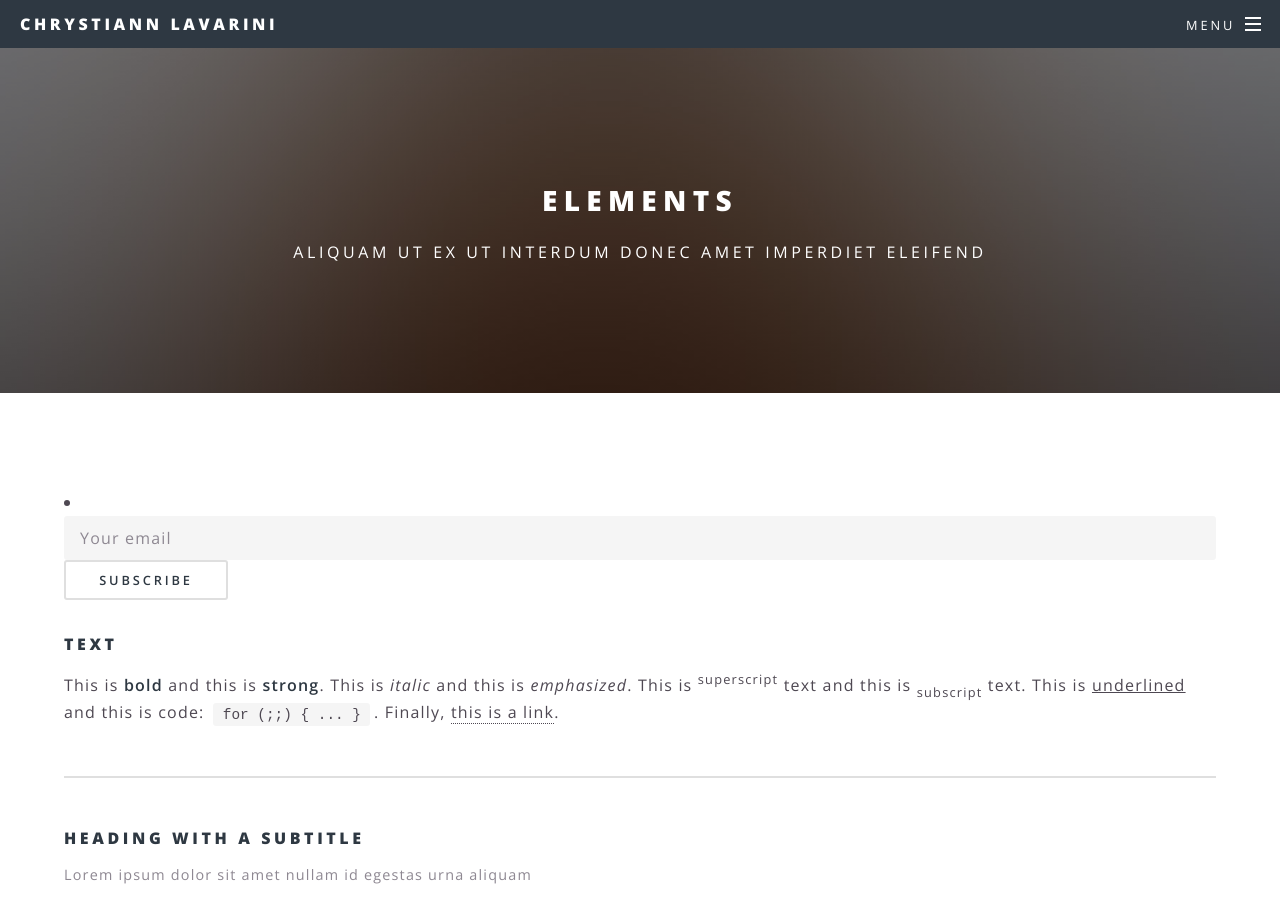
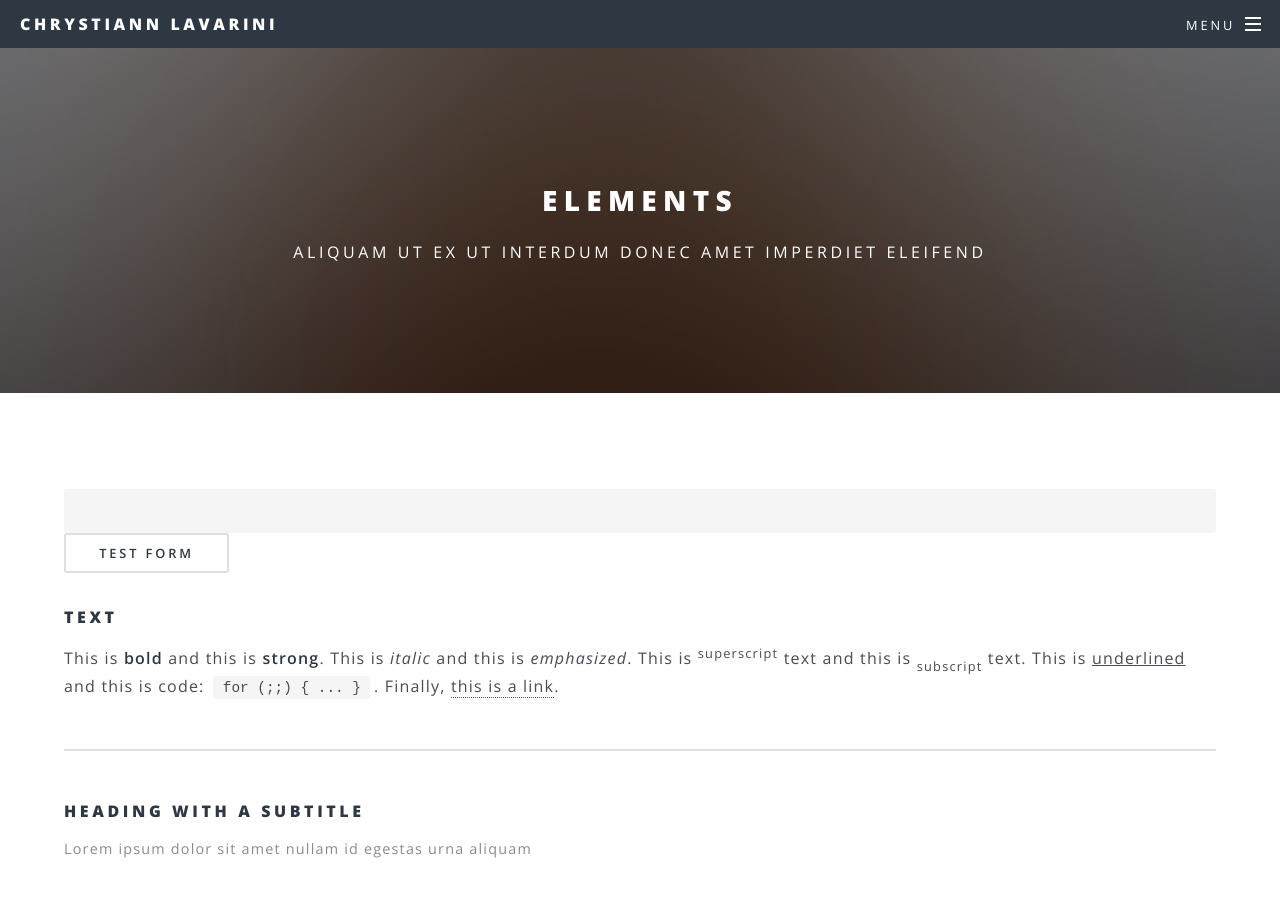
Before and after one commit to clavarini/clavarini.github.io, a Jekyll site: the page built from elements.html, in a window 1280 px wide and 900 px high. Built offline with Jekyll 4.4.1, drawn with Linux system fonts in a browser that asks for light colours.

Commit message:
Initial commit

```diff
--- a/elements.html
+++ b/elements.html
@@ -3,14 +3,11 @@ layout: page
 title: Elements
 ---
 			<section>
-			<form action="https://getsimpleform.com/messages?form_api_token=7c3f212469ddfbc4c841346bafb37ec3" method="post">
-			  <!-- the redirect_to is optional, the form will redirect to the referrer on submission -->
-			  <!-- all your input fields here.... -->
-			      <li class="contact-li">
-					  <input type='email' placeholder="Your email" id="email" />
-					  <input type='submit' value="Subscribe" id="submit"/>
-				</li>
-			</form>
+
+				<form action="https://getsimpleform.com/messages?form_api_token=7c3f212469ddfbc4c841346bafb37ec3" method="post">
+				<input type='text' name='test' />
+				<input type='submit' value='Test form' />
+				</form>
 				<h4>Text</h4>
 				<p>This is <b>bold</b> and this is <strong>strong</strong>. This is <i>italic</i> and this is <em>emphasized</em>.
 				This is <sup>superscript</sup> text and this is <sub>subscript</sub> text.
```
